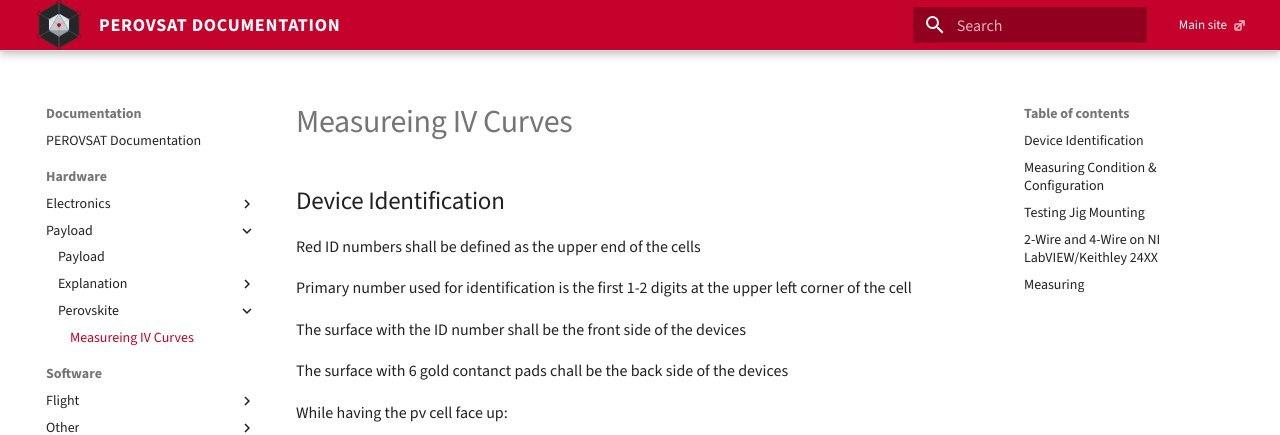
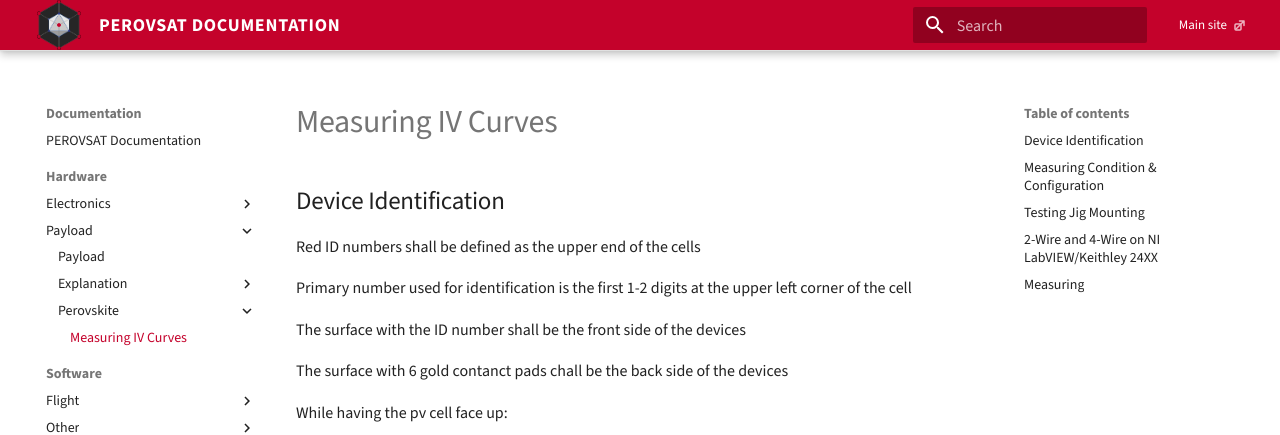
Before and after one commit to PEROVSAT/perovsat.github.io, an MkDocs documentation site: the page built from docs/content/hardware/payload/perovskite/IV curve sweeping.md, in a window 1280 px wide and 900 px high. Shown: the top 435 px of the window. Built offline with MkDocs 1.6.1 and Material for MkDocs 9.7.7, drawn with Linux system fonts in a browser that asks for light colours.

Commit message:
Update IV curve sweeping.md

```diff
--- a/docs/content/hardware/payload/perovskite/IV curve sweeping.md
+++ b/docs/content/hardware/payload/perovskite/IV curve sweeping.md
@@ -1,4 +1,4 @@
-# Measureing IV Curves
+# Measuring IV Curves
 ## Device Identification
 
 Red ID numbers shall be defined as the upper end of the cells
```
